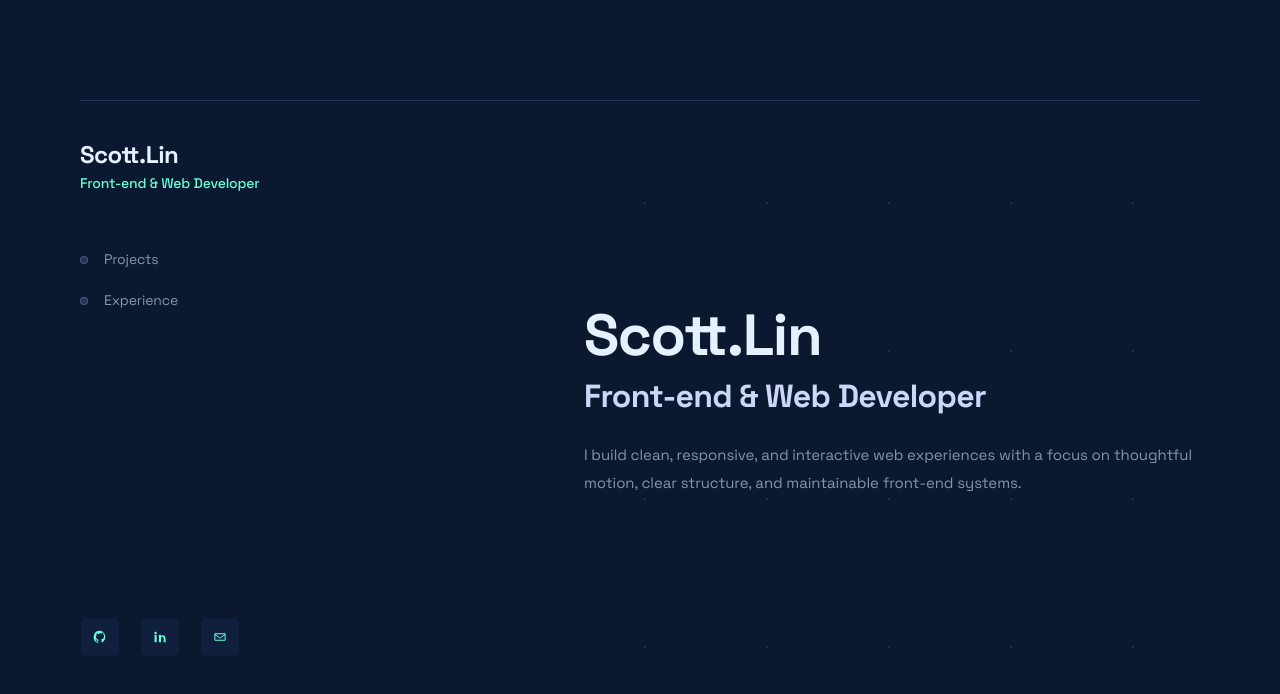
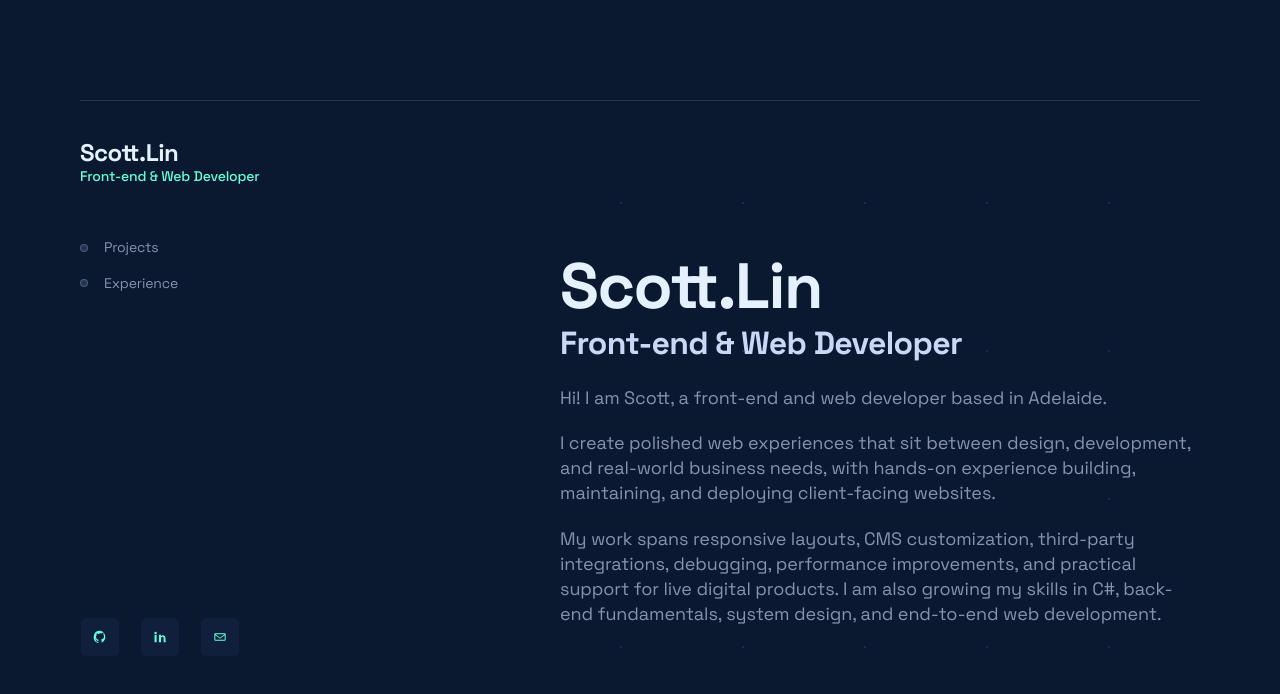
Before and after one commit to ScottL99/portfolio-website, a Next.js app: page / in a window 1280 px wide. Shown: the top 694 px of the page. Built offline with nearby package versions, Linux system fonts and the light colour scheme.

Commit message:
Refine portfolio content and responsive layout

```diff
--- a/components/layout/CanvasFrame.tsx
+++ b/components/layout/CanvasFrame.tsx
@@ -12,19 +12,37 @@ import ExperienceSection from "@/components/sections/ExperienceSection";
 import HomeSection from "@/components/sections/HomeSection";
 import ProjectsSection from "@/components/sections/ProjectsSection";
 
+// ------------COMPONENT INPUTS-------------
+// Defines the data CanvasFrame needs to render the portfolio.
+// Referenced by: CanvasFrame function props.
 type CanvasFrameProps = {
   profile: Profile;
   projects: Project[];
   experience: Experience;
 };
 
+// ------------LOCAL UI TYPES-------------
+// Represents the desktop Projects edge hint direction.
+// Referenced by: projectHint state and handleProjectEdgeIntent.
 type EdgeHint = "up" | "down" | null;
+
+// Extends React CSSProperties so the custom CSS variable is type-safe.
+// Referenced by: slide-track inline style.
 type SlideTrackStyle = CSSProperties & {
   "--slide-index": number;
 };
 
+// ------------SLIDE SETTINGS-------------
+// Defines the canonical order for desktop slides and mobile sections.
+// Referenced by: stepSlide, mobile active tracking, and activeIndex.
 const slideOrder: SlideId[] = ["home", "projects", "experience"];
+
+// Time window for the desktop Projects edge confirmation.
+// Referenced by: handleProjectEdgeIntent.
 const hintResetMs = 900;
+
+// Lock duration after a desktop slide change to prevent wheel/trackpad over-triggering.
+// Referenced by: stepSlide.
 const wheelLockMs = 620;
 
 export default function CanvasFrame({
@@ -32,25 +50,52 @@ export default function CanvasFrame({
   projects,
   experience,
 }: CanvasFrameProps) {
+  // ------------ACTIVE UI STATE-------------
+  // Tracks the currently active section/slide.
+  // Referenced by: LeftRail active highlight, desktop slide transform, mobile active section detection.
   const [activeSlide, setActiveSlide] = useState<SlideId>("home");
+
+  // Stores the desktop Projects edge hint direction.
+  // Referenced by: ProjectScrollHint top/bottom UI.
   const [projectHint, setProjectHint] = useState<EdgeHint>(null);
+
+  // ------------DESKTOP SCROLL REFS-------------
+  // Points to the Projects list scroller on desktop.
+  // Referenced by: desktop wheel handler to decide whether Projects can scroll internally.
+  const projectScrollerRef = useRef<HTMLDivElement | null>(null);
+
+  // ------------MOBILE SCROLL REFS-------------
+  // Points to the mobile middle content scroller.
+  // Referenced by: mobile active section detection.
   const mobileScrollRef = useRef<HTMLDivElement | null>(null);
-  const projectScrollerRef = useRef<HTMLDivElement | null>(null);
+
+  // Stores each section DOM node for mobile anchor-like navigation.
+  // Referenced by: goToSlide scrollIntoView and mobile center-point active detection.
   const sectionRefs = useRef<Record<SlideId, HTMLDivElement | null>>({
     home: null,
     projects: null,
     experience: null,
   });
+
+  // ------------INTERACTION MEMORY-------------
+  // Remembers the last desktop Projects edge intent.
+  // Referenced by: handleProjectEdgeIntent to require a second same-direction wheel action.
   const lastEdgeIntentRef = useRef<{ direction: EdgeHint; time: number }>({
     direction: null,
     time: 0,
   });
+
+  // Remembers the last desktop slide change time.
+  // Referenced by: stepSlide to prevent wheel/trackpad events from skipping multiple slides.
   const lastSlideChangeRef = useRef(0);
 
+  // ------------NAVIGATION ENTRY POINT-------------
+  // Moves to a requested section/slide.
+  // Referenced by: LeftRail nav clicks and stepSlide.
   const goToSlide = useCallback((slide: SlideId) => {
     setProjectHint(null);
     lastEdgeIntentRef.current = { direction: null, time: 0 };
-    if (window.matchMedia("(max-width: 719px)").matches) {
+    if (window.matchMedia("(max-width: 1023px)").matches) {
       sectionRefs.current[slide]?.scrollIntoView({
         behavior: "smooth",
         block: slide === "projects" ? "start" : "center",
@@ -59,6 +104,9 @@ export default function CanvasFrame({
     setActiveSlide(slide);
   }, []);
 
+  // ------------DESKTOP SLIDE STEPPER-------------
+  // Moves one slide forward or backward with boundary and timing protection.
+  // Referenced by: desktop wheel handler and handleProjectEdgeIntent.
   const stepSlide = useCallback(
     (direction: 1 | -1) => {
       const now = Date.now();
@@ -78,6 +126,9 @@ export default function CanvasFrame({
     [activeSlide, goToSlide],
   );
 
+  // ------------PROJECTS EDGE CONFIRMATION-------------
+  // Handles the desktop Projects edge UX: first wheel shows hint, second same-direction wheel changes slide.
+  // Referenced by: desktop wheel handler after Projects reaches its top or bottom.
   const handleProjectEdgeIntent = useCallback(
     (direction: Exclude<EdgeHint, null>) => {
       const now = Date.now();
@@ -98,9 +149,12 @@ export default function CanvasFrame({
     [stepSlide],
   );
 
+  // ------------DESKTOP WHEEL CONTROL-------------
+  // Controls desktop wheel navigation.
+  // Referenced by: window wheel event listener; ignores mobile widths.
   useEffect(() => {
     const handleWheel = (event: WheelEvent) => {
-      if (window.matchMedia("(max-width: 719px)").matches) return;
+      if (window.matchMedia("(max-width: 1023px)").matches) return;
       if (Math.abs(event.deltaY) < 4) return;
       event.preventDefault();
 
@@ -135,12 +189,15 @@ export default function CanvasFrame({
     return () => window.removeEventListener("wheel", handleWheel);
   }, [activeSlide, handleProjectEdgeIntent, stepSlide]);
 
+  // ------------MOBILE ACTIVE SECTION TRACKING-------------
+  // Updates activeSlide based on which mobile section is closest to the middle of the scroll viewport.
+  // Referenced by: mobile scroll/resize event listeners and LeftRail active highlight.
   useEffect(() => {
     const scroller = mobileScrollRef.current;
     if (!scroller) return;
 
     const updateMobileActiveSlide = () => {
-      if (!window.matchMedia("(max-width: 719px)").matches) return;
+      if (!window.matchMedia("(max-width: 1023px)").matches) return;
 
       const scrollerRect = scroller.getBoundingClientRect();
       const centerY = scrollerRect.top + scrollerRect.height / 2;
@@ -177,25 +234,30 @@ export default function CanvasFrame({
     };
   }, [activeSlide]);
 
+  // ------------DESKTOP TRANSFORM INDEX-------------
+  // Converts the active slide id into a numeric index for the desktop slide-track CSS transform.
+  // Referenced by: --slide-index inline style below.
   const activeIndex = slideOrder.indexOf(activeSlide);
 
+
+  // front-end layout
   return (
     <div className="flex h-screen w-screen justify-center overflow-hidden bg-navy px-5 py-10 text-light-slate sm:px-10 sm:py-[60px] md:px-[60px] md:py-20 lg:px-20 lg:py-[100px]">
-      <div className="grid h-full w-full max-w-[1440px] grid-rows-[auto_minmax(0,1fr)_auto] gap-y-6 border-y border-line sm:grid-cols-[40%_55%] sm:grid-rows-1 sm:gap-x-[5%] sm:gap-y-0">
+      <div className="grid h-full w-full max-w-[1440px] grid-rows-[auto_minmax(0,1fr)_auto] gap-y-6 border-y border-line md:flex md:justify-between md:gap-y-0">
         <LeftRail
           activeSlide={activeSlide}
           profile={profile}
           onSelect={goToSlide}
         />
 
-        <div className="grid min-h-0 grid-rows-[0_minmax(0,1fr)_0] sm:grid-rows-[28px_minmax(0,1fr)_28px]">
+        <div className="grid min-h-0 grid-rows-[0_minmax(0,1fr)_0] md:w-full md:max-w-[50vw] md:grid-rows-[28px_minmax(0,1fr)_28px]">
           <div className="flex items-center justify-end">
             <ProjectScrollHint direction={projectHint} placement="top" />
           </div>
 
           <div
             ref={mobileScrollRef}
-            className="min-h-0 overflow-y-auto overflow-x-hidden bg-[radial-gradient(circle_at_center,rgba(35,53,84,0.75)_1.5px,transparent_1.5px)] [background-size:122px_148px] [scrollbar-width:none] sm:overflow-hidden [&::-webkit-scrollbar]:hidden"
+            className="min-h-0 overflow-y-auto overflow-x-hidden bg-[radial-gradient(circle_at_center,rgba(35,53,84,0.75)_1.5px,transparent_1.5px)] [background-size:122px_148px] [scrollbar-width:none] md:overflow-hidden [&::-webkit-scrollbar]:hidden"
           >
             <div
               className="slide-track h-full transition-transform ease-[cubic-bezier(0.77,0,0.175,1)]"
@@ -205,7 +267,7 @@ export default function CanvasFrame({
                 ref={(node) => {
                   sectionRefs.current.home = node;
                 }}
-                className="slide-panel sm:h-full"
+                className="slide-panel md:h-full"
               >
                 <HomeSection profile={profile} />
               </div>
@@ -213,7 +275,7 @@ export default function CanvasFrame({
                 ref={(node) => {
                   sectionRefs.current.projects = node;
                 }}
-                className="slide-panel sm:h-full"
+                className="slide-panel md:h-full"
               >
                 <ProjectsSection
                   projects={projects}
@@ -224,7 +286,7 @@ export default function CanvasFrame({
                 ref={(node) => {
                   sectionRefs.current.experience = node;
                 }}
-                className="slide-panel sm:h-full"
+                className="slide-panel md:h-full"
               >
                 <ExperienceSection experience={experience} />
               </div>
@@ -236,7 +298,7 @@ export default function CanvasFrame({
           </div>
         </div>
 
-        <div className="pb-5 sm:hidden">
+        <div className="pb-5 md:hidden">
           <ContactLinks profile={profile} />
         </div>
       </div>
--- a/components/layout/ContactLinks.tsx
+++ b/components/layout/ContactLinks.tsx
@@ -43,19 +43,12 @@ function MailIcon() {
 export default function ContactLinks({ profile }: ContactLinksProps) {
   const [isEmailVisible, setIsEmailVisible] = useState(false);
 
-  const handleEmailClick = () => {
-    const isMobile = window.matchMedia("(max-width: 719px)").matches;
-
-    if (isMobile || isEmailVisible) {
-      window.location.href = `mailto:${profile.email}`;
-      return;
-    }
-
+  const handleEmailButtonClick = () => {
     setIsEmailVisible(true);
   };
 
   return (
-    <div className="flex items-center gap-5 text-[11px] font-bold tracking-[-0.012em] text-green">
+    <div className="flex items-center gap-5 text-[14px] font-bold leading-[1.1] tracking-[-0.012em] text-green">
       <a
         className="flex size-10 shrink-0 items-center justify-center rounded-md border border-navy bg-light-navy/75 transition hover:border-green hover:text-portfolio-white"
         href={profile.githubUrl}
@@ -73,7 +66,7 @@ export default function ContactLinks({ profile }: ContactLinksProps) {
       <button
         className="flex size-10 shrink-0 items-center justify-center rounded-md border border-navy bg-light-navy/75 transition hover:border-green hover:text-portfolio-white"
         type="button"
-        onClick={handleEmailClick}
+        onClick={handleEmailButtonClick}
         aria-label="Email"
       >
         <MailIcon />
@@ -86,18 +79,17 @@ export default function ContactLinks({ profile }: ContactLinksProps) {
             : "grid-cols-[0fr] -translate-x-3 opacity-0",
         ].join(" ")}
       >
-        <button
+        <a
           className={[
-            "min-h-11 min-w-0 overflow-hidden whitespace-nowrap text-left text-[13px] font-medium tracking-[-0.005em] text-light-slate transition hover:text-green",
+            "flex min-h-11 min-w-0 items-center overflow-hidden whitespace-nowrap text-left text-[14px] font-medium leading-[1.1] tracking-[-0.005em] text-light-slate transition hover:text-green",
             isEmailVisible ? "" : "pointer-events-none",
           ].join(" ")}
-          type="button"
-          onClick={handleEmailClick}
+          href={`mailto:${profile.email}`}
           aria-hidden={!isEmailVisible}
           tabIndex={isEmailVisible ? 0 : -1}
         >
           {profile.email}
-        </button>
+        </a>
       </div>
     </div>
   );
--- a/components/layout/LeftRail.tsx
+++ b/components/layout/LeftRail.tsx
@@ -19,7 +19,7 @@ export default function LeftRail({
   onSelect,
 }: LeftRailProps) {
   return (
-    <aside className="flex min-h-0 flex-col justify-between py-5 sm:py-9 md:py-10">
+    <aside className="flex min-h-0 flex-col justify-between py-5 sm:py-9 md:w-fit md:shrink-0 md:py-10">
       <div>
         <button
           className="block text-left"
@@ -27,15 +27,15 @@ export default function LeftRail({
           onClick={() => onSelect("home")}
           aria-label="Go to home"
         >
-          <div className="text-[24px] font-bold leading-7 tracking-[-0.022em] text-portfolio-white">
+          <div className="text-[24px] font-bold leading-[1] tracking-[-0.022em] text-portfolio-white">
             {profile.name}
           </div>
-          <div className="pt-1 text-[14px] font-medium leading-5 tracking-[-0.012em] text-green">
+          <div className="pt-1 text-[14px] font-medium leading-[1.1] tracking-[-0.012em] text-green">
             {profile.role}
           </div>
         </button>
 
-        <nav className="flex gap-5 pt-8 sm:flex-col sm:pt-14">
+        <nav className="flex gap-5 pt-8 md:flex-col md:pt-14">
           {navItems.map((item) => {
             const isActive = activeSlide === item.id;
             return (
@@ -55,7 +55,7 @@ export default function LeftRail({
                 />
                 <span
                   className={[
-                    "text-[14px] tracking-[-0.012em] transition group-hover:text-green",
+                    "text-[14px] leading-[1.1] tracking-[-0.012em] transition group-hover:text-green",
                     isActive ? "font-medium text-green" : "text-slate",
                   ].join(" ")}
                 >
@@ -67,7 +67,7 @@ export default function LeftRail({
         </nav>
       </div>
 
-      <div className="hidden sm:block">
+      <div className="hidden md:block">
         <ContactLinks profile={profile} />
       </div>
     </aside>
--- a/components/projects/ProjectScrollHint.tsx
+++ b/components/projects/ProjectScrollHint.tsx
@@ -14,7 +14,7 @@ export default function ProjectScrollHint({
   if (!isVisible) return <div aria-hidden="true" />;
 
   return (
-    <div className="hidden items-center justify-end text-[12px] font-medium tracking-[-0.012em] text-green sm:flex">
+    <div className="hidden items-center justify-end text-[14px] font-medium leading-[1.1] tracking-[-0.012em] text-green md:flex">
       {placement === "top"
         ? "Scroll up to Home"
         : "Scroll down to Experience"}
--- a/components/sections/HomeSection.tsx
+++ b/components/sections/HomeSection.tsx
@@ -6,17 +6,19 @@ type HomeSectionProps = {
 
 export default function HomeSection({ profile }: HomeSectionProps) {
   return (
-    <section className="flex min-h-[60svh] items-center justify-end sm:h-full sm:min-h-0">
-      <div className="w-full max-w-[792px]">
-        <h1 className="text-[58px] font-bold leading-[1.12] tracking-[-0.022em] text-portfolio-white">
+    <section className="flex min-h-[60svh] items-center justify-end md:h-full md:min-h-0">
+      <div className="w-full md:pt-[10vh]">
+        <h1 className="text-[48px] font-bold leading-[1] tracking-[-0.022em] text-portfolio-white sm:text-[64px]">
           {profile.name}
         </h1>
-        <p className="pt-2 text-[32px] font-bold leading-[1.3] tracking-[-0.022em] text-light-slate">
+        <p className="pt-2 text-[28px] font-bold leading-[1.1] tracking-[-0.022em] text-light-slate sm:text-[32px]">
           {profile.role}
         </p>
-        <p className="max-w-[690px] pt-6 text-[15px] leading-7 tracking-[-0.005em] text-slate">
-          {profile.intro}
-        </p>
+        <div className="flex max-w-[44rem] flex-col gap-5 pt-6 text-[16px] leading-[1.4] tracking-[-0.005em] text-slate sm:text-[18px]">
+          {profile.intro.map((paragraph) => (
+            <p key={paragraph}>{paragraph}</p>
+          ))}
+        </div>
       </div>
     </section>
   );
--- a/content/experience.ts
+++ b/content/experience.ts
@@ -1,15 +1,29 @@
 export type Experience = {
-  company?: string;
+  company: string;
   role: string;
   period: string;
-  description: string;
+  description: string[];
   tech: string[];
 };
 
 export const experience: Experience = {
-  role: "Front-end Developer",
-  period: "2024 - Present",
-  description:
-    "Built and maintained responsive interfaces, implemented product features, and improved UI consistency across pages.",
-  tech: ["React", "JavaScript", "CSS", "Responsive UI"],
+  company: "Oranje Creative",
+  role: "Web Developer",
+  period: "Nov 2023 - Present",
+  description: [
+    "Build, maintain, and deploy responsive websites for client-facing projects, working across design implementation, front-end development, CMS setup, and ongoing production support.",
+    "Develop practical website features, integrate third-party tools and plugins, troubleshoot live-site issues, and improve usability, performance, and stability across existing websites.",
+    "Create animated and visual content for digital campaigns and social media, while supporting internal and client IT needs across web platforms and website operations.",
+  ],
+  tech: [
+    "JS",
+    "TS",
+    "React",
+    "Next.js",
+    "Sanity",
+    "WordPress",
+    "Elementor",
+    "Figma",
+    "Adobe (AE/PS/PR)",
+  ],
 };
--- a/content/profile.ts
+++ b/content/profile.ts
@@ -1,7 +1,7 @@
 export type Profile = {
   name: string;
   role: string;
-  intro: string;
+  intro: string[];
   email: string;
   githubUrl: string;
   linkedInUrl: string;
@@ -10,8 +10,11 @@ export type Profile = {
 export const profile: Profile = {
   name: "Scott.Lin",
   role: "Front-end & Web Developer",
-  intro:
-    "I build clean, responsive, and interactive web experiences with a focus on thoughtful motion, clear structure, and maintainable front-end systems.",
+  intro: [
+    "Hi! I am Scott, a front-end and web developer based in Adelaide.",
+    "I create polished web experiences that sit between design, development, and real-world business needs, with hands-on experience building, maintaining, and deploying client-facing websites.",
+    "My work spans responsive layouts, CMS customization, third-party integrations, debugging, performance improvements, and practical support for live digital products. I am also growing my skills in C#, back-end fundamentals, system design, and end-to-end web development.",
+  ],
   email: "scott.lin@outlook.com.au",
   githubUrl: "https://github.com/",
   linkedInUrl: "https://www.linkedin.com/",
--- a/content/projects.ts
+++ b/content/projects.ts
@@ -1,6 +1,7 @@
 export type Project = {
   title: string;
   description: string;
+  body: string;
   tech: string[];
   url?: string;
   github?: string;
@@ -10,51 +11,71 @@ export const projects: Project[] = [
   {
     title: "Portfolio Canvas",
     description: "Interactive online CV with spatial navigation.",
+    body:
+      "A personal portfolio concept designed as a focused canvas experience, combining desktop slide navigation with a mobile-first natural scroll layout.",
     tech: ["React", "TypeScript", "Motion"],
   },
   {
     title: "Web UI Project",
     description: "Responsive interface with reusable components.",
+    body:
+      "A polished front-end interface focused on reusable UI patterns, responsive spacing, and maintainable component structure.",
     tech: ["Next.js", "Tailwind"],
   },
   {
     title: "Dashboard UI",
     description: "Data-heavy admin surface with filters and charts.",
+    body:
+      "An admin-style interface exploration for scanning, filtering, and comparing operational data in a clean layout.",
     tech: ["React", "API"],
   },
   {
     title: "E-commerce Flow",
     description: "Product listing, cart, and checkout interaction.",
+    body:
+      "A shopping flow prototype covering product browsing, cart state, and checkout interaction patterns.",
     tech: ["Next.js", "Stripe"],
   },
   {
     title: "Animation Study",
     description: "Micro-interactions and transition experiments.",
+    body:
+      "A collection of motion studies exploring interface feedback, section transitions, and small interaction details.",
     tech: ["GSAP", "CSS"],
   },
   {
     title: "Creative Landing",
     description: "Editorial homepage with responsive sections.",
+    body:
+      "A responsive landing page exercise balancing editorial layout, visual hierarchy, and practical content structure.",
     tech: ["React", "Figma"],
   },
   {
     title: "Form Builder",
     description: "Complex form states and validation patterns.",
+    body:
+      "A form-heavy UI experiment focused on state management, validation feedback, and clearer input flows.",
     tech: ["TypeScript", "Zod"],
   },
   {
     title: "API Explorer",
     description: "Searchable API documentation interface.",
+    body:
+      "A documentation-style interface for browsing API endpoints, examples, and structured technical content.",
     tech: ["Next.js", "MDX"],
   },
   {
     title: "Mobile Layout",
     description: "Small-screen UI exploration and navigation.",
+    body:
+      "A mobile interaction study focused on compact navigation, touch-friendly controls, and readable small-screen layouts.",
     tech: ["CSS", "A11y"],
   },
   {
     title: "Component Lab",
     description: "Reusable UI components and design tokens.",
+    body:
+      "A component playground for testing reusable interface pieces, spacing systems, and token-driven styling.",
     tech: ["Storybook", "Tailwind"],
   },
 ];
```
Also changed, not shown: app/globals.css (+10 -2 lines), components/projects/ProjectRow.tsx (+24 -21 lines), components/sections/ExperienceSection.tsx (+16 -11 lines), components/sections/ProjectsSection.tsx (+5 -5 lines).
